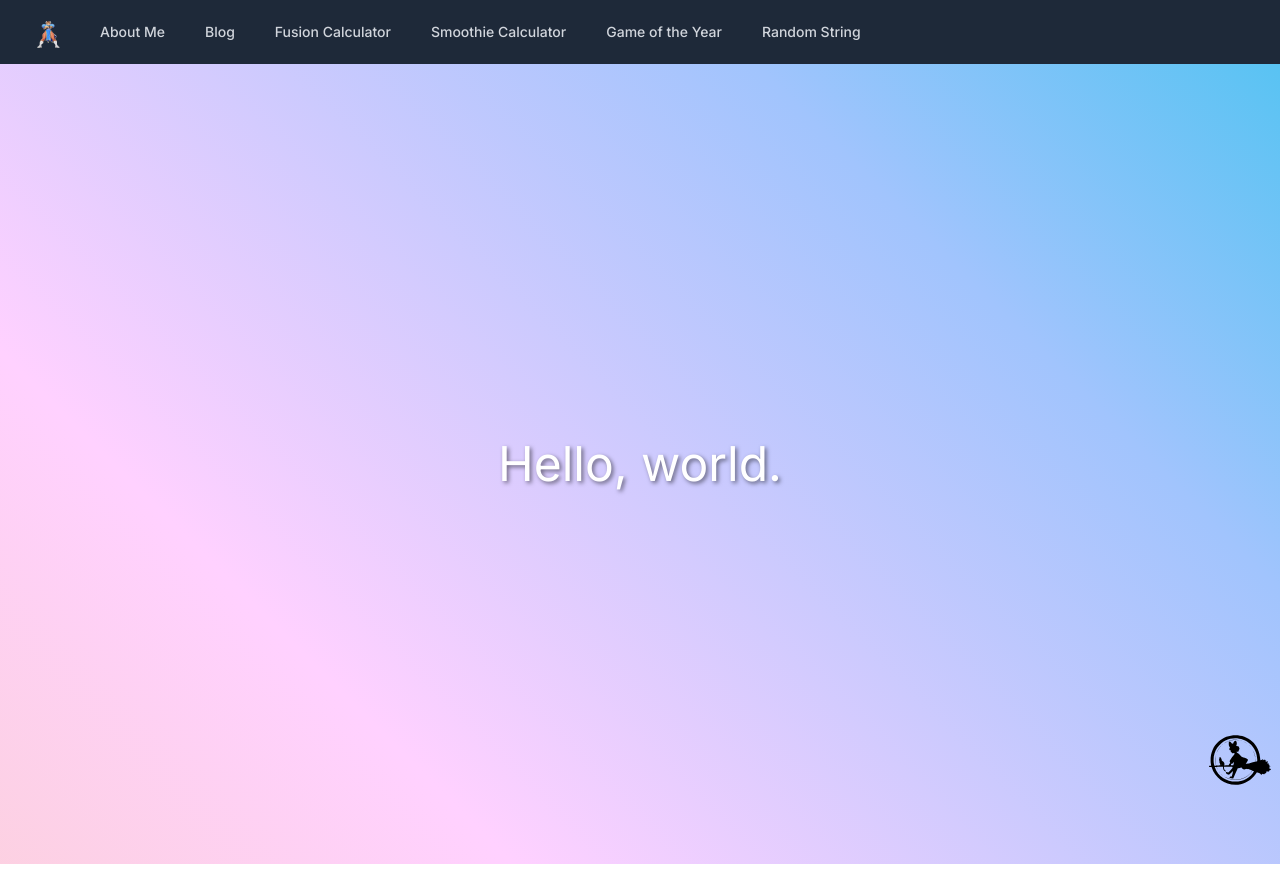
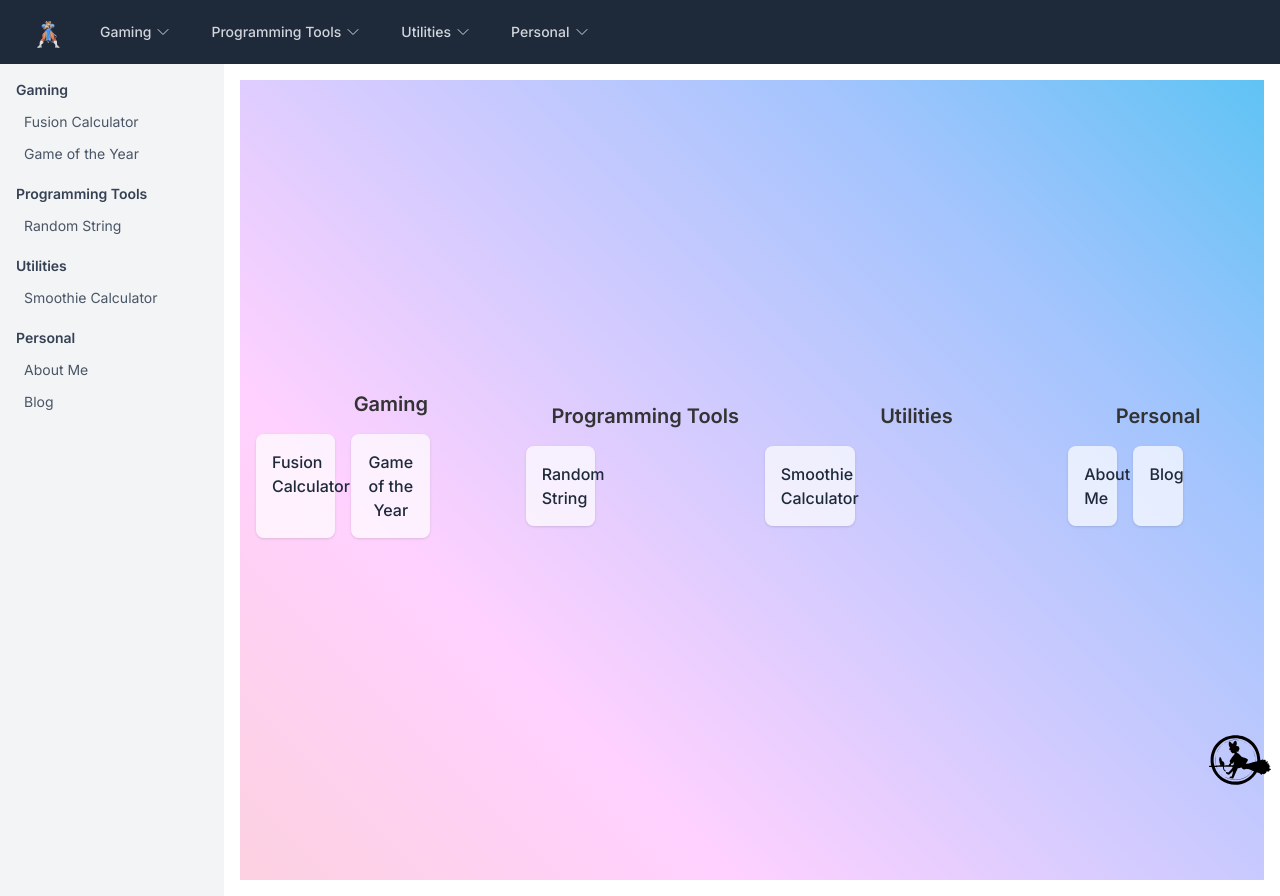
Before and after one commit to samelliottdlt/website, a Next.js app: page / in a window 1280 px wide. Before the commit the page ends 864 px from the top, so only its background shows below. Built offline with nearby package versions, Linux system fonts and the light colour scheme.

Commit message:
Refactor navigation with sidebar

```diff
--- a/app/layout.tsx
+++ b/app/layout.tsx
@@ -2,17 +2,18 @@ import "../styles/globals.css";
 import { Analytics } from "@vercel/analytics/react";
 import { Inter } from "next/font/google";
 import Navbar from "../components/Navbar";
+import Sidebar from "../components/Sidebar";
 
 export const metadata = {
   title: "Sam's Fun House",
   description: "I just put whatever here",
   icons: {
     icon: [
-      { url: '/favicon.svg', type: 'image/svg+xml' },
-      { url: '/favicon-16x16.svg', type: 'image/svg+xml', sizes: '16x16' },
-      { url: '/favicon-32x32.svg', type: 'image/svg+xml', sizes: '32x32' },
+      { url: "/favicon.svg", type: "image/svg+xml" },
+      { url: "/favicon-16x16.svg", type: "image/svg+xml", sizes: "16x16" },
+      { url: "/favicon-32x32.svg", type: "image/svg+xml", sizes: "32x32" },
     ],
-    shortcut: '/favicon.svg',
+    shortcut: "/favicon.svg",
   },
 };
 
@@ -27,7 +28,10 @@ export default function RootLayout({
     <html lang="en">
       <body className={inter.className}>
         <Navbar />
-        {children}
+        <div className="flex min-h-screen">
+          <Sidebar />
+          <main className="flex-1 p-4">{children}</main>
+        </div>
       </body>
       <Analytics />
     </html>
--- a/app/page.css
+++ b/app/page.css
@@ -16,7 +16,7 @@
   justify-content: center;
   align-items: center;
   text-align: center;
-  color: white;
+  color: #333;
   background-size: 200% 200%;
   background-image: linear-gradient(
     45deg,
--- a/app/page.tsx
+++ b/app/page.tsx
@@ -1,16 +1,33 @@
 import Image from "next/image";
+import Link from "next/link";
 import "./page.css";
+import { categories } from "../lib/navigation";
 
 function Home() {
   return (
-    <div className="home-container">
-      <h1>Hello, world.</h1>
+    <div className="home-container p-4 space-y-8">
+      {categories.map((category) => (
+        <section key={category.title}>
+          <h2 className="mb-4 text-xl font-semibold">{category.title}</h2>
+          <div className="grid grid-cols-1 gap-4 sm:grid-cols-2 md:grid-cols-3">
+            {category.items.map((item) => (
+              <Link
+                key={item.name}
+                href={item.href}
+                className="block rounded-lg bg-white/70 p-4 text-center font-medium text-gray-800 shadow hover:bg-white"
+              >
+                {item.name}
+              </Link>
+            ))}
+          </div>
+        </section>
+      ))}
       <Image
         src="/kiki-fly.svg"
         alt="A flying Kiki"
         className="fixed bottom-2 right-2 w-16"
-        width={500}
-        height={500}
+        width={64}
+        height={64}
       />
     </div>
   );
--- a/components/Navbar.tsx
+++ b/components/Navbar.tsx
@@ -1,28 +1,19 @@
 "use client";
 
-import { Disclosure } from "@headlessui/react";
-import { Bars3Icon, XMarkIcon } from "@heroicons/react/24/outline";
+import { Disclosure, Menu, Transition } from "@headlessui/react";
+import {
+  Bars3Icon,
+  XMarkIcon,
+  ChevronDownIcon,
+} from "@heroicons/react/24/outline";
 import Image from "next/image";
 import Link from "next/link";
 import { usePathname } from "next/navigation";
 import { classNames } from "../lib/util";
-
-const defaultNavigation = [
-  { name: "About Me", href: "/about-me", current: false },
-  { name: "Blog", href: "/blog", current: false },
-  { name: "Fusion Calculator", href: "/fusion-calculator", current: false },
-  { name: "Smoothie Calculator", href: "/smoothie-calculator", current: false },
-  { name: "Game of the Year", href: "/game-of-the-year", current: false },
-  { name: "Random String", href: "/random-string", current: false },
-];
+import { categories } from "../lib/navigation";
 
 export default function Navbar() {
   const pathName = usePathname();
-
-  const navigation = defaultNavigation.map((item) => {
-    const current = pathName === item.href;
-    return { ...item, current };
-  });
 
   return (
     <Disclosure as="nav" className="bg-gray-800">
@@ -60,24 +51,41 @@ export default function Navbar() {
                     />
                   </Link>
                 </div>
-                <div className="hidden sm:ml-6 sm:block">
-                  <div className="flex space-x-4">
-                    {navigation.map((item) => (
-                      <a
-                        key={item.name}
+                <div className="hidden sm:ml-6 sm:flex space-x-4">
+                  {categories.map((category) => (
+                    <Menu as="div" key={category.title} className="relative">
+                      <Menu.Button className="inline-flex items-center rounded-md px-3 py-2 text-sm font-medium text-gray-300 hover:bg-gray-700 hover:text-white">
+                        {category.title}
+                        <ChevronDownIcon className="ml-1 h-4 w-4" />
+                      </Menu.Button>
+                      <Transition
+                        enter="transition ease-out duration-100"
+                        enterFrom="transform opacity-0 scale-95"
+                        enterTo="transform opacity-100 scale-100"
+                        leave="transition ease-in duration-75"
+                        leaveFrom="transform opacity-100 scale-100"
+                        leaveTo="transform opacity-0 scale-95"
+                      >
+                        <Menu.Items className="absolute z-10 mt-2 w-48 origin-top-left rounded-md bg-white py-1 shadow-lg focus:outline-none">
+                          {category.items.map((item) => (
+                            <Menu.Item key={item.name}>
+                              {({ active }) => (
+                                <Link
                                   href={item.href}
                                   className={classNames(
-                          item.current
-                            ? "bg-gray-900 text-white"
-                            : "text-gray-300 hover:bg-gray-700 hover:text-white",
-                          "px-3 py-2 rounded-md text-sm font-medium",
+                                    active ? "bg-gray-100" : "",
+                                    "block px-4 py-2 text-sm text-gray-700",
                                   )}
-                        aria-current={item.current ? "page" : undefined}
                                 >
                                   {item.name}
-                      </a>
+                                </Link>
+                              )}
+                            </Menu.Item>
                           ))}
-                  </div>
+                        </Menu.Items>
+                      </Transition>
+                    </Menu>
+                  ))}
                 </div>
               </div>
             </div>
@@ -85,21 +93,27 @@ export default function Navbar() {
 
           <Disclosure.Panel className="sm:hidden">
             <div className="space-y-1 px-2 pt-2 pb-3">
-              {navigation.map((item) => (
+              {categories.map((category) => (
+                <div key={category.title} className="pt-2">
+                  <p className="px-3 py-2 text-sm font-medium text-gray-400">
+                    {category.title}
+                  </p>
+                  {category.items.map((item) => (
                     <Disclosure.Button
                       key={item.name}
                       as="a"
                       href={item.href}
                       className={classNames(
-                    item.current
+                        pathName === item.href
                           ? "bg-gray-900 text-white"
                           : "text-gray-300 hover:bg-gray-700 hover:text-white",
                         "block px-3 py-2 rounded-md text-base font-medium",
                       )}
-                  aria-current={item.current ? "page" : undefined}
                     >
                       {item.name}
                     </Disclosure.Button>
+                  ))}
+                </div>
               ))}
             </div>
           </Disclosure.Panel>
--- /dev/null
+++ b/components/Sidebar.tsx
@@ -0,0 +1,39 @@
+"use client";
+
+import Link from "next/link";
+import { usePathname } from "next/navigation";
+import { categories } from "../lib/navigation";
+import { classNames } from "../lib/util";
+
+export default function Sidebar() {
+  const pathname = usePathname();
+
+  return (
+    <nav className="w-56 bg-gray-100 p-4 space-y-4 overflow-y-auto">
+      {categories.map((category) => (
+        <div key={category.title}>
+          <h3 className="mb-2 text-sm font-semibold text-gray-700">
+            {category.title}
+          </h3>
+          <ul className="space-y-1">
+            {category.items.map((item) => (
+              <li key={item.name}>
+                <Link
+                  href={item.href}
+                  className={classNames(
+                    pathname === item.href
+                      ? "text-indigo-600 font-medium"
+                      : "text-gray-600 hover:text-indigo-600",
+                    "block px-2 py-1 text-sm rounded",
+                  )}
+                >
+                  {item.name}
+                </Link>
+              </li>
+            ))}
+          </ul>
+        </div>
+      ))}
+    </nav>
+  );
+}
--- /dev/null
+++ b/lib/navigation.ts
@@ -0,0 +1,34 @@
+export type NavigationItem = {
+  name: string;
+  href: string;
+};
+
+export type NavigationCategory = {
+  title: string;
+  items: NavigationItem[];
+};
+
+export const categories: NavigationCategory[] = [
+  {
+    title: "Gaming",
+    items: [
+      { name: "Fusion Calculator", href: "/fusion-calculator" },
+      { name: "Game of the Year", href: "/game-of-the-year" },
+    ],
+  },
+  {
+    title: "Programming Tools",
+    items: [{ name: "Random String", href: "/random-string" }],
+  },
+  {
+    title: "Utilities",
+    items: [{ name: "Smoothie Calculator", href: "/smoothie-calculator" }],
+  },
+  {
+    title: "Personal",
+    items: [
+      { name: "About Me", href: "/about-me" },
+      { name: "Blog", href: "/blog" },
+    ],
+  },
+];
```
Lines whose indentation alone changed are shown as unchanged.
